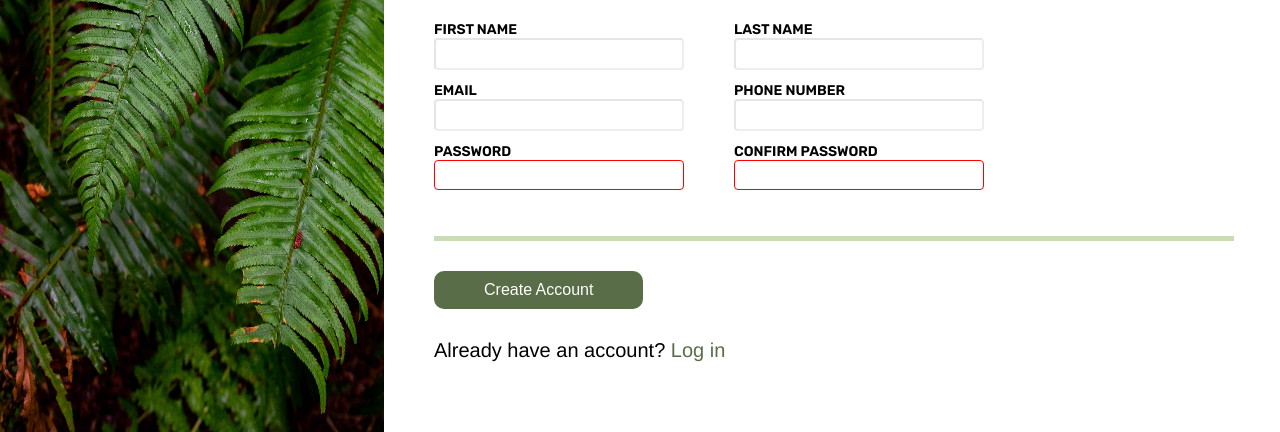
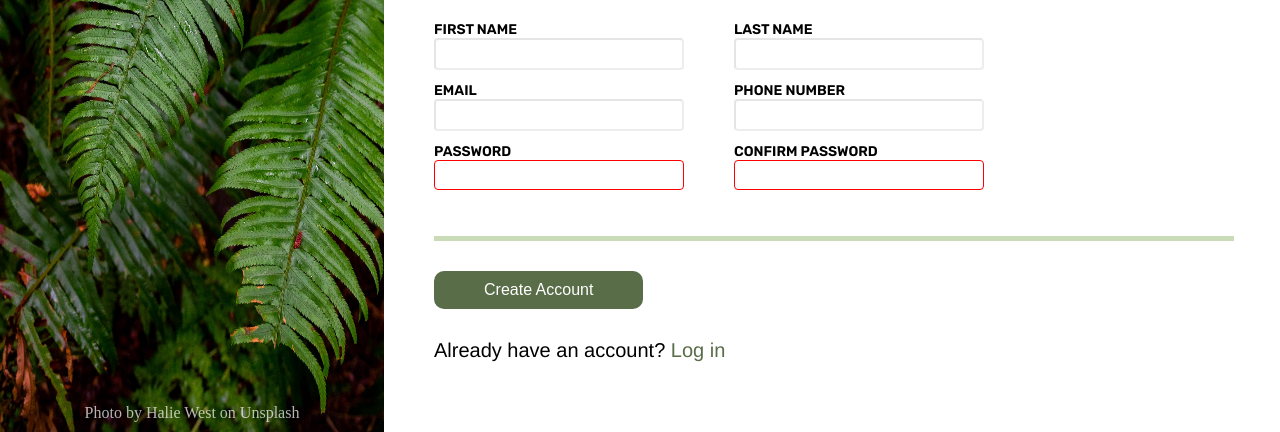
Before and after one commit to zeljko1999/SignUp-Form, a plain HTML site: page index.html in a window 1280 px wide. Shown: the part 368-800 px from the top of the page. Drawn offline with Linux system fonts and the light colour scheme.

Commit message:
Add img credits

```diff
--- a/index.html
+++ b/index.html
@@ -13,9 +13,13 @@
     <div id="left-side">
         <img class="img-left" src="images/halie-west-25xggax4bSA-unsplash.jpg"
         alt="Beatiful leaves soaked with rain.">
-        <div class="overlay-odin">
+    <div class="overlay-odin">
         <img class="img-odin-left" src="images/odin-lined.png">
         <div class="odin-text">ODIN</div>
+    </div>
+    <div class="bot">
+    <div class="img-credit">Photo by <a href="https://unsplash.com/@haliewestphoto">Halie West</a> on
+    <a href="https://unsplash.com/">Unsplash</a></div>
     </div>
     </div>
     <div id="right-side">
--- a/style.css
+++ b/style.css
@@ -20,9 +20,12 @@
     z-index: 1;
 }
 
+.bot{
+    display:flex;
+    justify-content: center;
+}
 .img-odin-left{
     height: 120px;
-
 }
 
 .overlay-odin{
@@ -36,6 +39,13 @@
     justify-content: center;
     top: 200px;
     padding: 10px 0;
+}
+
+.img-credit{
+    position:absolute;
+    color: rgba(255,255,255,0.7);
+    z-index: 2;
+    bottom: 10px;
 }
 
 .odin-text{
@@ -150,3 +160,8 @@ a:hover {
 a:active {
   color: red;
 }
+
+.img-credit>a {
+    outline:none;
+    color:rgba(255,255,255,0.7);
+}
```
